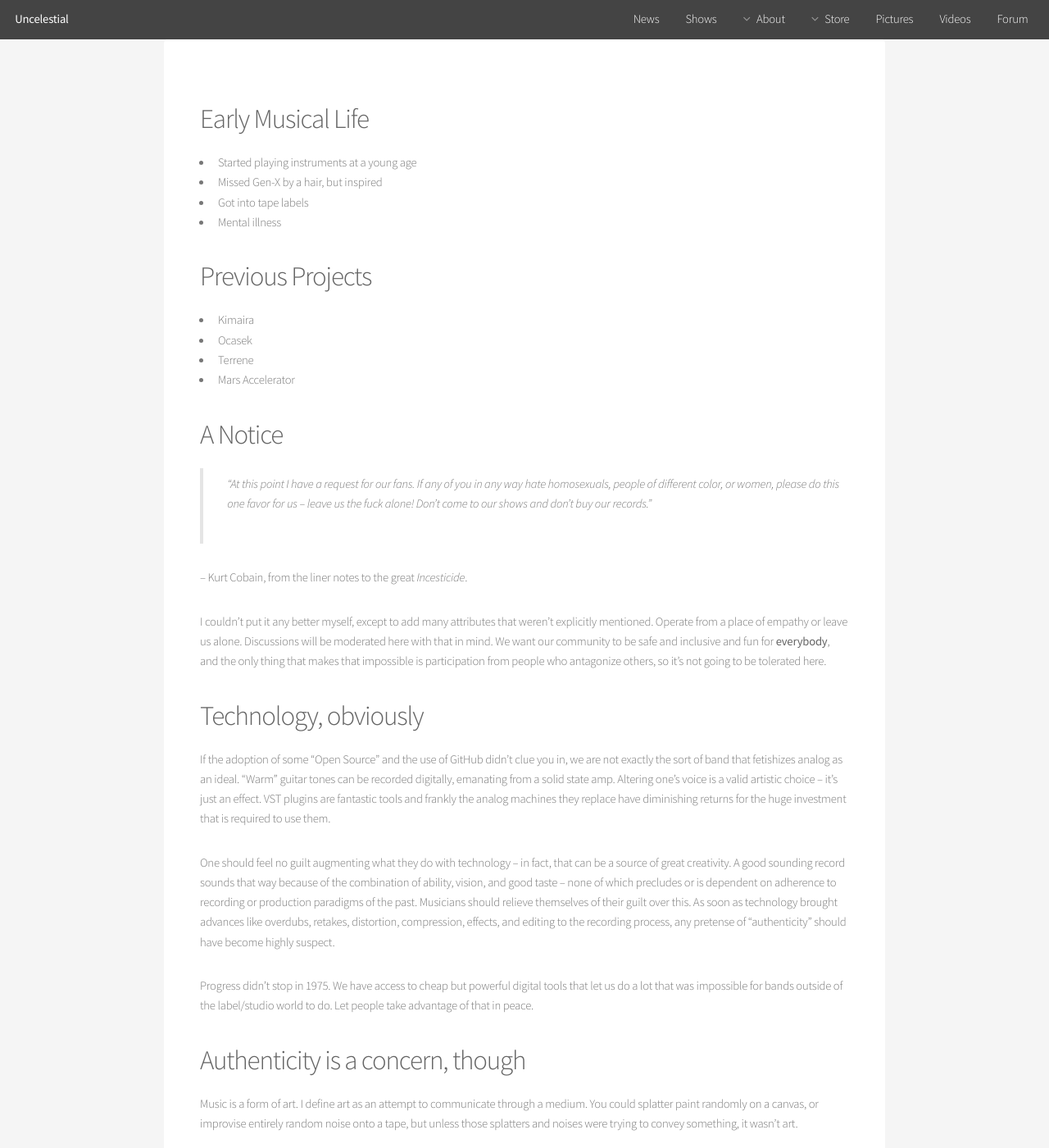
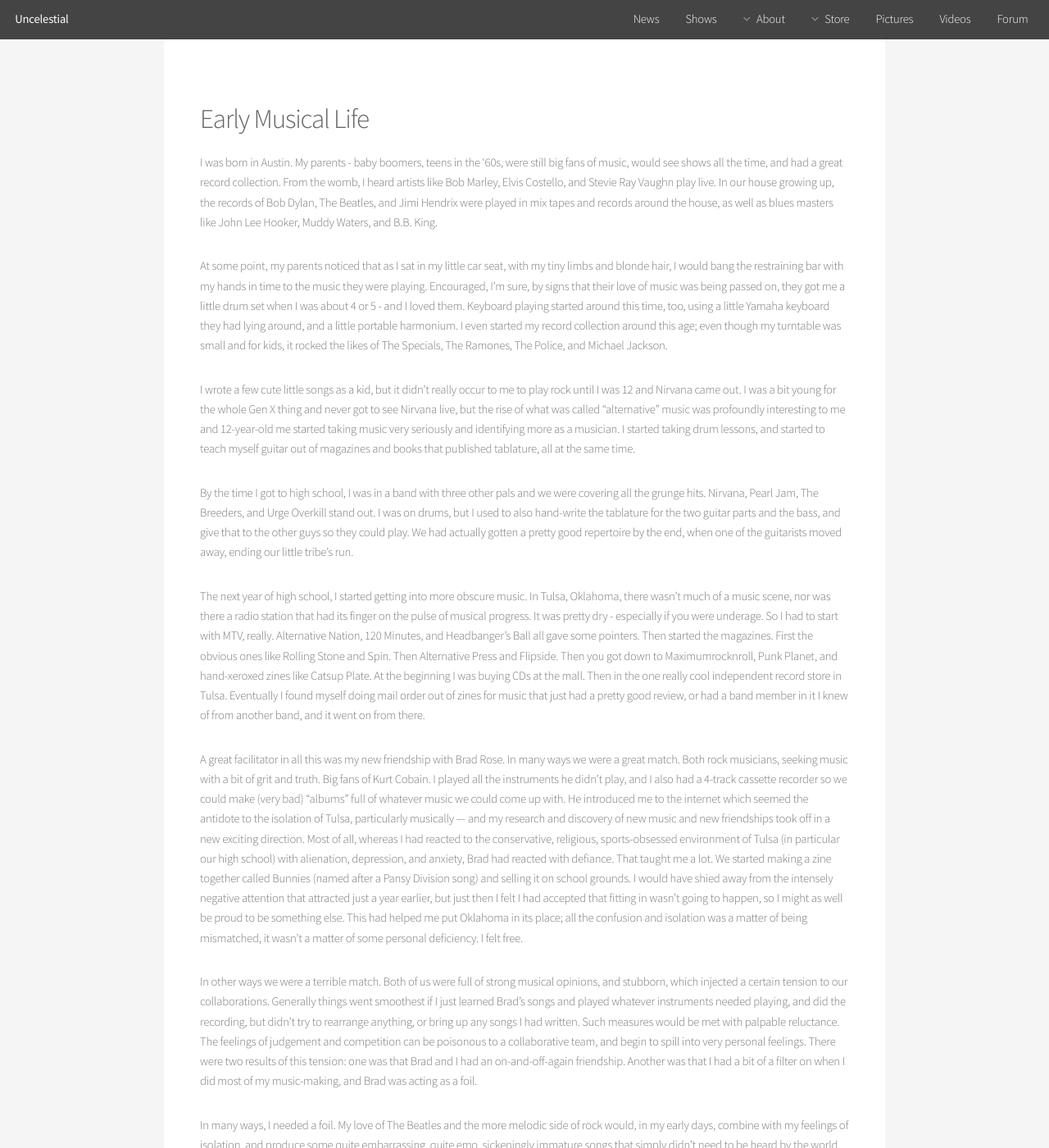
Before and after one commit to tvconefive/uncelestial.github.io, a Jekyll site: the page built from about.md, in a window 1280 px wide and 1400 px high. Shown: the whole window at 82% size. Built offline with Jekyll 4.4.1, drawn with Linux system fonts in a browser that asks for light colours; comment, search, counter and statistics services are not loaded; some of the changed text lies outside the part shown.

Commit message:
First half of about

```diff
--- a/about.md
+++ b/about.md
@@ -4,6 +4,70 @@ description: Because you're probably dying to know.
 ---
 
 ## Early Musical Life
+
+I was born in Austin. My parents - baby boomers, teens in the ‘60s, were still big fans of music,
+would see shows all the time, and had a great record collection. From the womb, I
+heard artists like Bob Marley, Elvis Costello, and Stevie Ray Vaughn play live. In our house
+growing up, the records of Bob Dylan, The Beatles, and Jimi Hendrix were played in mix tapes
+and records around the house, as well as blues masters like John Lee Hooker, Muddy Waters, and
+B.B. King.
+
+At some point, my parents noticed that as I sat in my little car seat, with my tiny limbs and
+blonde hair, I would bang the restraining bar with my hands in time to the music they were
+playing. Encouraged, I’m sure, by signs that their love of music was being passed on, they
+got me a little drum set when I was about 4 or 5 - and I loved them. Keyboard playing
+started around this time, too, using a little Yamaha keyboard they had lying around,
+and a little portable harmonium. I even started my record collection around this age;
+even though my turntable was small and for kids, it rocked the likes of The Specials,
+The Ramones, The Police, and Michael Jackson.
+
+I wrote a few cute little songs as a kid, but it didn’t really occur to me to play rock
+until I was 12 and Nirvana came out. I was a bit young for the whole Gen X thing and never got to see Nirvana live, but the rise of what was called “alternative” music was profoundly interesting to me and 12-year-old me started taking music very seriously and identifying more as a musician. I started taking drum lessons, and started to teach myself guitar out of magazines and books that published tablature, all at the same time.
+
+By the time I got to high school, I was in a band with three other pals and we were covering
+all the grunge hits. Nirvana, Pearl Jam, The Breeders, and Urge Overkill stand out. I was on drums,
+but I used to also hand-write the tablature for the two guitar parts and the bass, and give that
+to the other guys so they could play. We had actually gotten a pretty good repertoire by the end,
+when one of the guitarists moved away, ending our little tribe’s run.
+
+The next year of high school, I started getting into more obscure music. In Tulsa, Oklahoma, there
+wasn’t much of a music scene, nor was there a radio station that had its finger on the pulse of
+musical progress. It was pretty dry - especially if you were underage. So I had to start
+with MTV, really. Alternative Nation, 120 Minutes, and Headbanger’s Ball all gave some pointers. Then
+started the magazines. First the obvious ones like Rolling Stone and Spin. Then Alternative Press and
+Flipside. Then you got down to Maximumrocknroll, Punk Planet, and hand-xeroxed zines like Catsup Plate.
+At the beginning I was buying CDs at the mall. Then in the one really cool independent record store in Tulsa. Eventually I found myself doing mail order out of zines for music that just had a pretty good
+review, or had a band member in it I knew of from another band, and it went on from there.
+
+A great facilitator in all this was my new friendship with Brad Rose. In many ways we were a great
+match. Both rock musicians, seeking music with a bit of grit and truth. Big fans of Kurt Cobain. I played
+all the instruments he didn’t play, and I also had a 4-track cassette recorder so we could make (very
+bad) “albums” full of whatever music we could come up with. He introduced me to the internet which
+seemed the antidote to the isolation of Tulsa, particularly musically — and my research and discovery
+of new music and new friendships took off in a new exciting direction. Most of all, whereas I had reacted
+to the conservative, religious, sports-obsessed environment of Tulsa (in particular our high school) with
+alienation, depression, and anxiety, Brad had reacted with defiance. That taught me a lot. We started
+making a zine together called Bunnies (named after a Pansy Division song) and selling it on school grounds. I would have shied away from the intensely negative attention that attracted just a year
+earlier, but just then I felt I had accepted that fitting in wasn’t going to happen, so I might as well
+be proud to be something else. This had helped me put Oklahoma in its place; all the confusion and
+isolation was a matter of being mismatched, it wasn’t a matter of some personal deficiency. I felt free.
+
+In other ways we were a terrible match. Both of us were full of strong musical opinions, and stubborn,
+which injected a certain tension to our collaborations. Generally things went smoothest if I just learned
+Brad’s songs and played whatever instruments needed playing, and did the recording, but didn’t try to
+rearrange anything, or bring up any songs I had written. Such measures would be met with palpable
+reluctance. The feelings of judgement and competition can be poisonous to a collaborative team, and
+begin to spill into very personal feelings. There were two results of this tension: one was that Brad and
+I had an on-and-off-again friendship. Another was that I had a bit of a filter on when I did most of
+my music-making, and Brad was acting as a foil.
+
+In many ways, I needed a foil. My love of The Beatles and the more melodic side of rock would, in my early
+days, combine with my feelings of isolation, and produce some quite embarrassing, quite emo, sickeningly
+immature songs that simply didn’t need to be heard by the world. By being influenced by the more and more
+progressive music I was being exposed to, and working in a situation where I really needed to have a cool
+idea before I would get much in the way of cooperation, I learned better ways of musically expressing
+those same feelings, but in more subtle and interesting ways.
+
 
 - Started playing instruments at a young age
 - Missed Gen-X by a hair, but inspired
```
